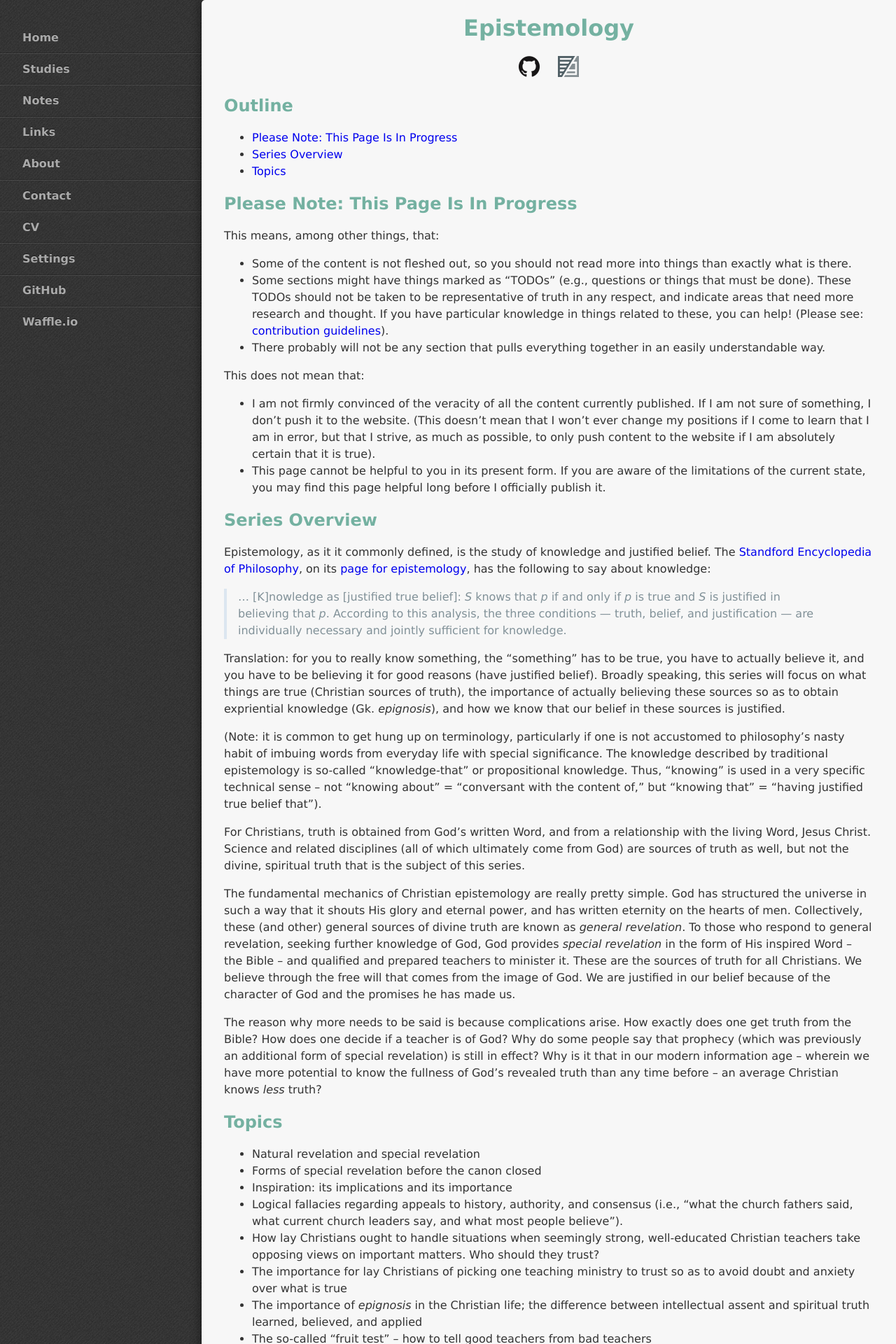
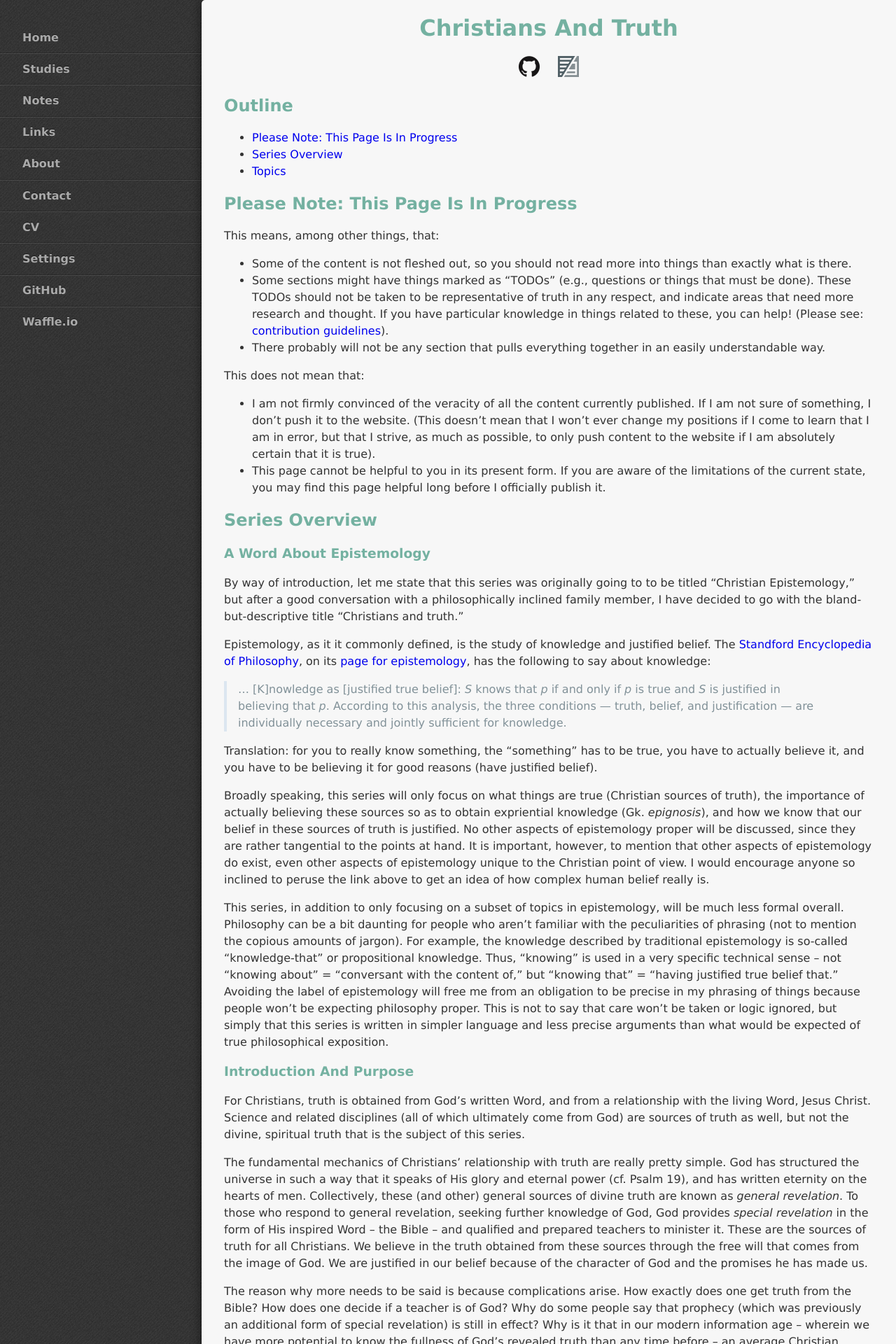
Before and after one commit to StevenTammen/chrya.com, a Jekyll site: the page built from studies/christians-and-truth.md, in a window 1280 px wide. Shown: the top 1920 px of the page at 70% size. Built offline with Jekyll 4.4.1, drawn with Linux system fonts in a browser that asks for light colours; some of the changed text lies outside the part shown.

Commit message:
Update and rename epistemology.md to christians-and-truth.md

```diff
--- a/studies/epistemology.md
+++ b/studies/christians-and-truth.md
@@ -1,12 +1,12 @@
 ---
-permalink: /epistemology/
+permalink: /christians-and-truth/
 layout: layout
-title: Epistemology
+title: Christians And Truth
 ---
 
 <div class="center">
 
-   <h1>Epistemology</h1>
+   <h1>Christians And Truth</h1>
 
    <a href="https://github.com/StevenTammen/chrya/edit/master/studies/epistemology.md" target="_blank">
      <img src="https://chrya.com/assets/images/GitHub.png" height="30" width="30">
@@ -39,19 +39,27 @@ This does not mean that:
 
 ## Series Overview
 
+### A Word About Epistemology
+
+By way of introduction, let me state that this series was originally going to to be titled "Christian Epistemology," but after a good conversation with a philosophically inclined family member, I have decided to go with the bland-but-descriptive title "Christians and truth."
+
 Epistemology, as it it commonly defined, is the study of knowledge and justified belief. The [Standford Encyclopedia of Philosophy](https://plato.stanford.edu/index.html), on its [page for epistemology](https://plato.stanford.edu/entries/epistemology/), has the following to say about knowledge:
 
 > ... [K]nowledge as [justified true belief]: *S* knows that *p* if and only if *p* is true and *S* is justified in believing that *p*. According to this analysis, the three conditions — truth, belief, and justification — are individually necessary and jointly sufficient for knowledge.
 
-Translation: for you to really know something, the "something" has to be true, you have to actually believe it, and you have to be believing it for good reasons (have justified belief). Broadly speaking, this series will focus on what things are true (Christian sources of truth), the importance of actually believing these sources so as to obtain expriential knowledge (Gk. *epignosis*), and how we know that our belief in these sources is justified.
+Translation: for you to really know something, the "something" has to be true, you have to actually believe it, and you have to be believing it for good reasons (have justified belief).
 
-(Note: it is common to get hung up on terminology, particularly if one is not accustomed to philosophy's nasty habit of imbuing words from everyday life with special significance. The knowledge described by traditional epistemology is so-called "knowledge-that" or propositional knowledge. Thus, "knowing" is used in a very specific technical sense -- not "knowing about" = "conversant with the content of," but "knowing that" = "having justified true belief that").
+Broadly speaking, this series will only focus on what things are true (Christian sources of truth), the importance of actually believing these sources so as to obtain expriential knowledge (Gk. *epignosis*), and how we know that our belief in these sources of truth is justified. No other aspects of epistemology proper will be discussed, since they are rather tangential to the points at hand. It is important, however, to mention that other aspects of epistemology do exist, even other aspects of epistemology unique to the Christian point of view. I would encourage anyone so inclined to peruse the link above to get an idea of how complex human belief really is.
+
+This series, in addition to only focusing on a subset of topics in epistemology, will be much less formal overall. Philosophy can be a bit daunting for people who aren't familiar with the peculiarities of phrasing (not to mention the copious amounts of jargon). For example, the knowledge described by traditional epistemology is so-called "knowledge-that" or propositional knowledge. Thus, "knowing" is used in a very specific technical sense -- not "knowing about" = "conversant with the content of," but "knowing that" = "having justified true belief that." Avoiding the label of epistemology will free me from an obligation to be precise in my phrasing of things because people won't be expecting philosophy proper. This is not to say that care won't be taken or logic ignored, but simply that this series is written in simpler language and less precise arguments than what would be expected of true philosophical exposition.
+
+### Introduction And Purpose
 
 For Christians, truth is obtained from God's written Word, and from a relationship with the living Word, Jesus Christ. Science and related disciplines (all of which ultimately come from God) are sources of truth as well, but not the divine, spiritual truth that is the subject of this series.
 
-The fundamental mechanics of Christian epistemology are really pretty simple. God has structured the universe in such a way that it shouts His glory and eternal power, and has written eternity on the hearts of men. Collectively, these (and other) general sources of divine truth are known as *general revelation*. To those who respond to general revelation, seeking further knowledge of God, God provides *special revelation* in the form of His inspired Word -- the Bible -- and qualified and prepared teachers to minister it. These are the sources of truth for all Christians. We believe through the free will that comes from the image of God. We are justified in our belief because of the character of God and the promises he has made us.
+The fundamental mechanics of Christians' relationship with truth are really pretty simple. God has structured the universe in such a way that it speaks of His glory and eternal power (cf. Psalm 19), and has written eternity on the hearts of men. Collectively, these (and other) general sources of divine truth are known as *general revelation*. To those who respond to general revelation, seeking further knowledge of God, God provides *special revelation* in the form of His inspired Word -- the Bible -- and qualified and prepared teachers to minister it. These are the sources of truth for all Christians. We believe in the truth obtained from these sources through the free will that comes from the image of God. We are justified in our belief because of the character of God and the promises he has made us.
 
-The reason why more needs to be said is because complications arise. How exactly does one get truth from the Bible? How does one decide if a teacher is of God? Why do some people say that prophecy (which was previously an additional form of special revelation) is still in effect? Why is it that in our modern information age -- wherein we have more potential to know the fullness of God's revealed truth than any time before -- an average Christian knows *less* truth?
+The reason why more needs to be said is because complications arise. How exactly does one get truth from the Bible? How does one decide if a teacher is of God? Why do some people say that prophecy (which was previously an additional form of special revelation) is still in effect? Why is it that in our modern information age -- wherein we have more potential to know the fullness of God's revealed truth than any time before -- an average Christian knows *less* truth? This series aims to answer these questions and others like them.
 
 ## Topics
 
```
